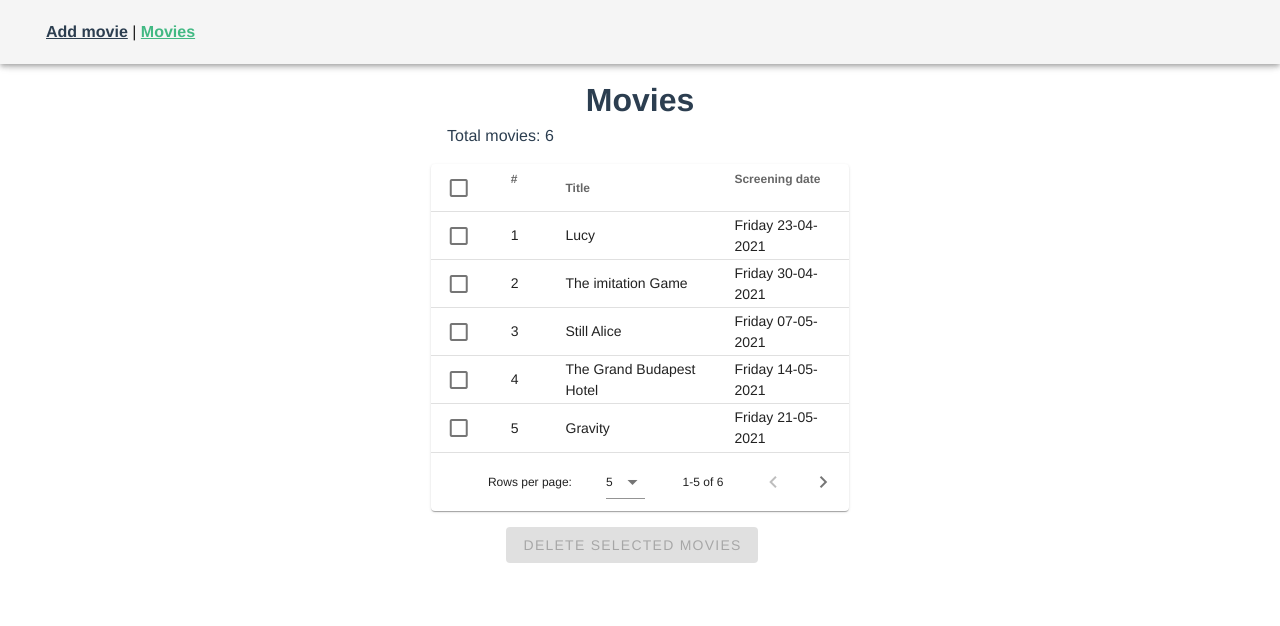
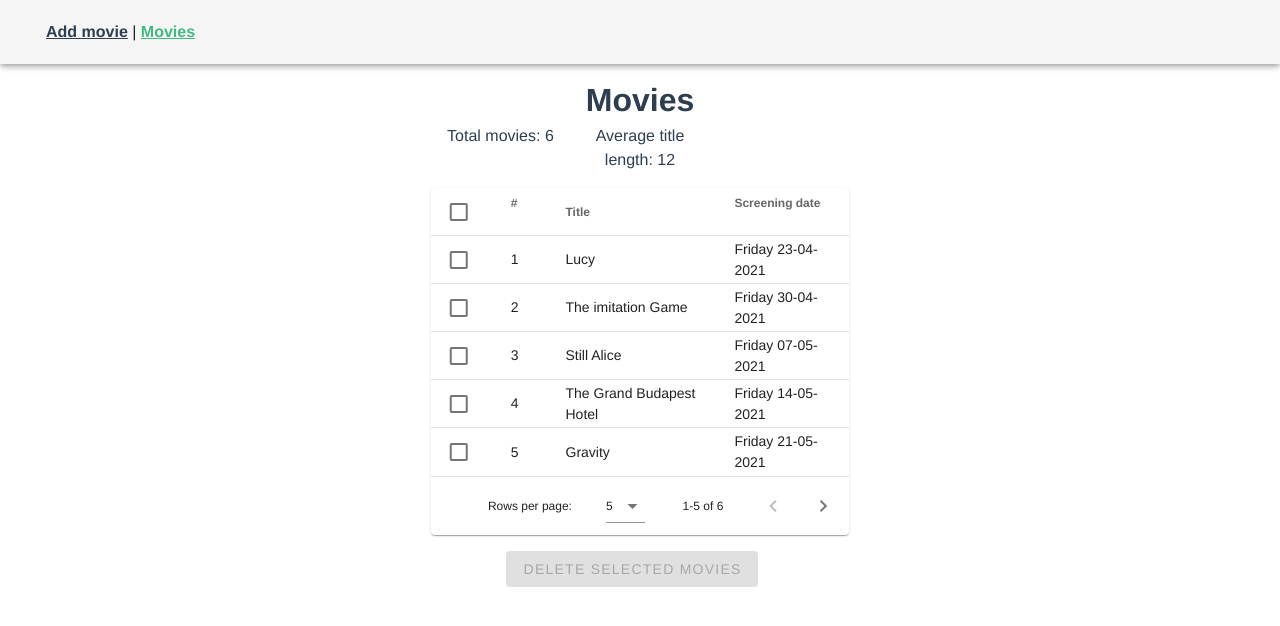
Before and after one commit to Hiltsje/gpal-assignment, a Vue app: page /movies in a window 1280 px wide. Shown: the top 626 px of the page. Built offline with nearby package versions, Linux system fonts and the light colour scheme.

Commit message:
add average title length to movie page and fix items-per-page console error

```diff
--- a/src/views/Movies.vue
+++ b/src/views/Movies.vue
@@ -9,10 +9,9 @@
 					<v-col cols="12" sm="6" md="4" lg="4">
 						<p>Total movies: {{movies.length}}</p>
 					</v-col>
-<!--					<v-col cols="12" sm="6" md="4" lg="4">-->
-<!--						<p>Selected: {{selected}}</p>-->
-<!--					</v-col>-->
-
+					<v-col cols="12" sm="6" md="4" lg="4">
+						<p>Average title length: {{averageTitleLength}}</p>
+					</v-col>
 				</v-row>
 
 				<v-row no-gutters>
@@ -23,8 +22,8 @@
 								:items="movies"
 								:single-select="false"
 								item-key="id"
+								:items-per-page="5"
 								show-select
-								itemsPerPage="5"
 								class="elevation-1"
 						>
 						</v-data-table>
@@ -55,7 +54,6 @@
 
 
 <script>
-
 	export default {
 		data: () => ({
 			selected: [],
@@ -82,21 +80,42 @@
 			snackbar: {
 				text: '',
 				visible: false
+			},
+			movieTitles: []
+
+		}),
+		mounted() {
+			this.setMovieTitleArray();
+		},
+		watch: {
+			movies: {
+				deep: true,
+				handler() {
+					this.setMovieTitleArray();
+				}
 			}
-		}),
+		},
 		computed: {
 			movies() {
 				return this.$store.state.movies
-			}
+			},
+			averageTitleLength() {
+				return Math.round(this.movieTitles.join('').length / this.movieTitles.length);
+			},
 		},
 		methods: {
-			deleteMovies () {
-				console.log('Delete movie', this.selected);
-				this.$store.commit('deleteMovies',this.selected)
+			deleteMovies() {
+				this.$store.commit('deleteMovies', this.selected)
 				this.snackbar.text = 'Movie(s) have been successfully deleted';
 				this.snackbar.visible = true;
 				this.selected = [];
 			},
+			setMovieTitleArray() {
+				this.movieTitles = [];
+				this.movies.forEach(movie =>
+					this.movieTitles.push(movie.title)
+				);
+			}
 		},
 	}
 </script>
```
Also changed, not shown: src/store/index.js (indentation only).
